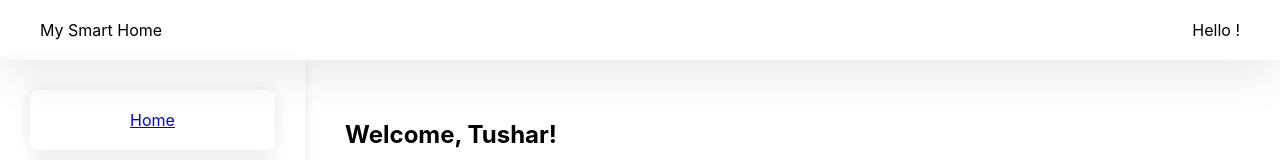
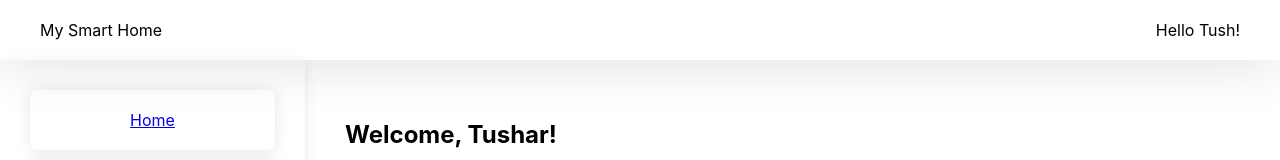
Before and after one commit to tusharchemate/my-smart-home-ui-app, a React (Create React App) app: page / in a window 1280 px wide. Shown: the top 160 px of the page. Built offline with nearby package versions, Linux system fonts and the light colour scheme.

Commit message:
name changes

```diff
--- a/src/components/common/Header.jsx
+++ b/src/components/common/Header.jsx
@@ -4,7 +4,7 @@ const Header = () => {
   return (
     <div className="header">
       <div>My Smart Home</div>
-      <div>Hello !</div>
+      <div>Hello Tush!</div>
     </div>
   );
 };
```
